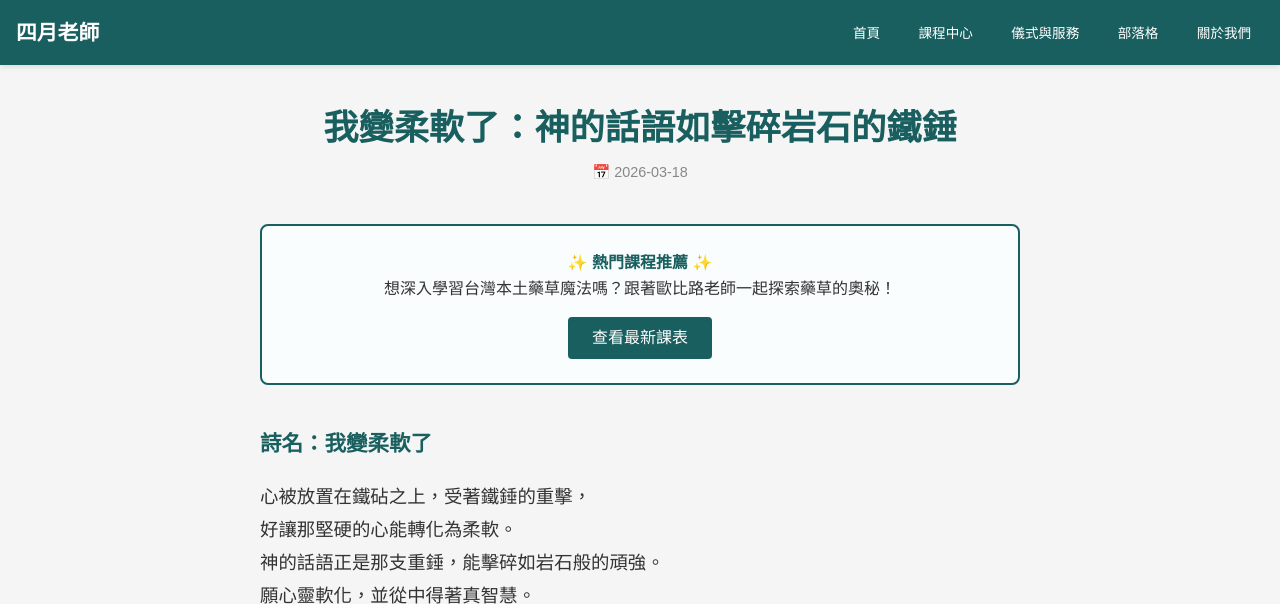
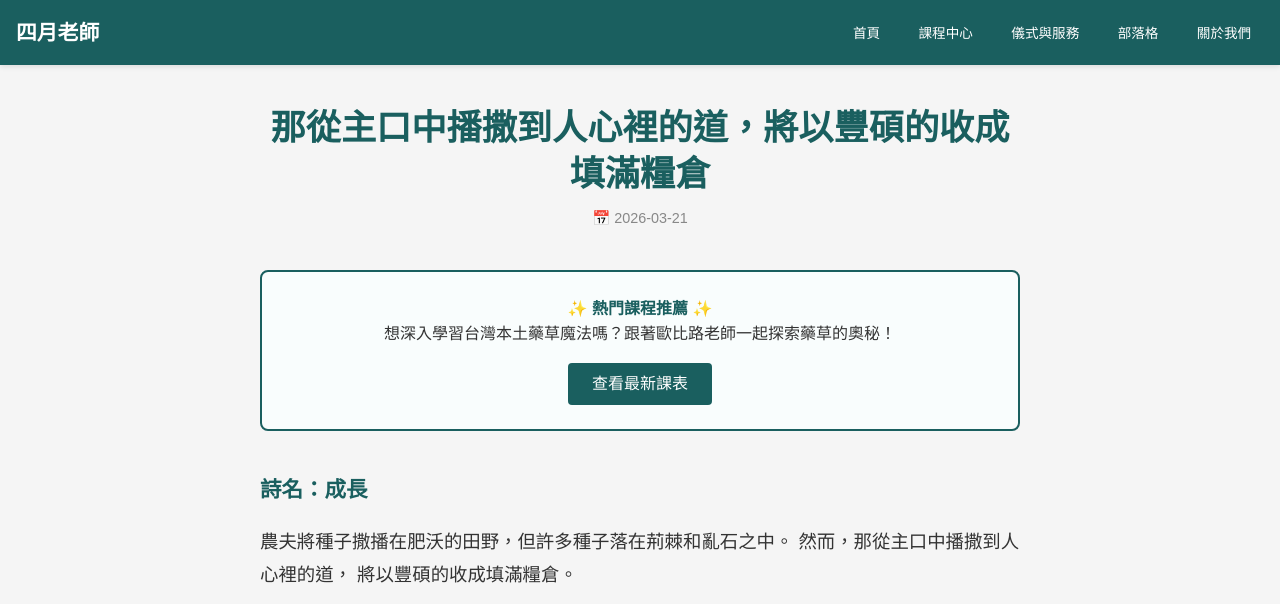
Before and after one commit to light4uliuphone-lang/hoodoo, a Jekyll site: the page built from _posts/2026-03-18-i-have-become-soft.md, in a window 1280 px wide and 1400 px high. Shown: the top 604 px of the window. Built offline with Jekyll 4.4.1, drawn with Linux system fonts in a browser that asks for light colours; some of the changed text lies outside the part shown; grey boxes are pictures that could not be loaded.

Commit message:
Update 2026-03-18-i-have-become-soft.md

```diff
--- a/_posts/2026-03-18-i-have-become-soft.md
+++ b/_posts/2026-03-18-i-have-become-soft.md
@@ -1,27 +1,27 @@
 ---
 layout: post
-title: "我變柔軟了：神的話語如擊碎岩石的鐵錘"
-date: 2026-03-18
-author:
-category: [magic]
+title: "那從主口中播撒到人心裡的道，將以豐碩的收成填滿糧倉"
+date: 2026-03-21
+author: April
+category: magic
 ---
 
-### 詩名：我變柔軟了
+### 詩名：成長
 
-心被放置在鐵砧之上，受著鐵錘的重擊，
-好讓那堅硬的心能轉化為柔軟。
-神的話語正是那支重錘，能擊碎如岩石般的頑強。
-願心靈軟化，並從中得著真智慧。
+農夫將種子撒播在肥沃的田野，但許多種子落在荊棘和亂石之中。
+然而，那從主口中播撒到人心裡的道，
+將以豐碩的收成填滿糧倉。
 
 <div style="text-align: center; margin: 2rem 0;">
-    <img src="/assets/img/20260319.jpg" alt="我變柔軟了 - Emblemata Sacra" style="max-width: 100%; border-radius: 8px; box-shadow: 0 4px 15px rgba(0,0,0,0.1);">
+    <img src="/assets/img/20260321.jpg" alt="成長 - Emblemata Sacra" style="max-width: 100%; border-radius: 8px; box-shadow: 0 4px 15px rgba(0,0,0,0.1);">
 </div>
 
-> **耶利米書 23:29** > 耶和華說：「難道我的話不像火嗎？不像擊碎岩石的鐵錘嗎？」
+> **路加福音 23:29**
+> 那落在好土裡的，就是人聽了道，持守在善良誠實的心裡，並且忍耐著結實。
 
-***
+---
 
 #### 【歷史典籍資訊】
-* **出自：**《Emblemata Sacra》（神聖象徵）
+* **出自：**《Emblemata Sacra》（聖徽集）
 * **作者：** Daniel Cramer（丹尼爾·克拉默，1568–1637）
 * **出版年份：** 約 1624 年
```
